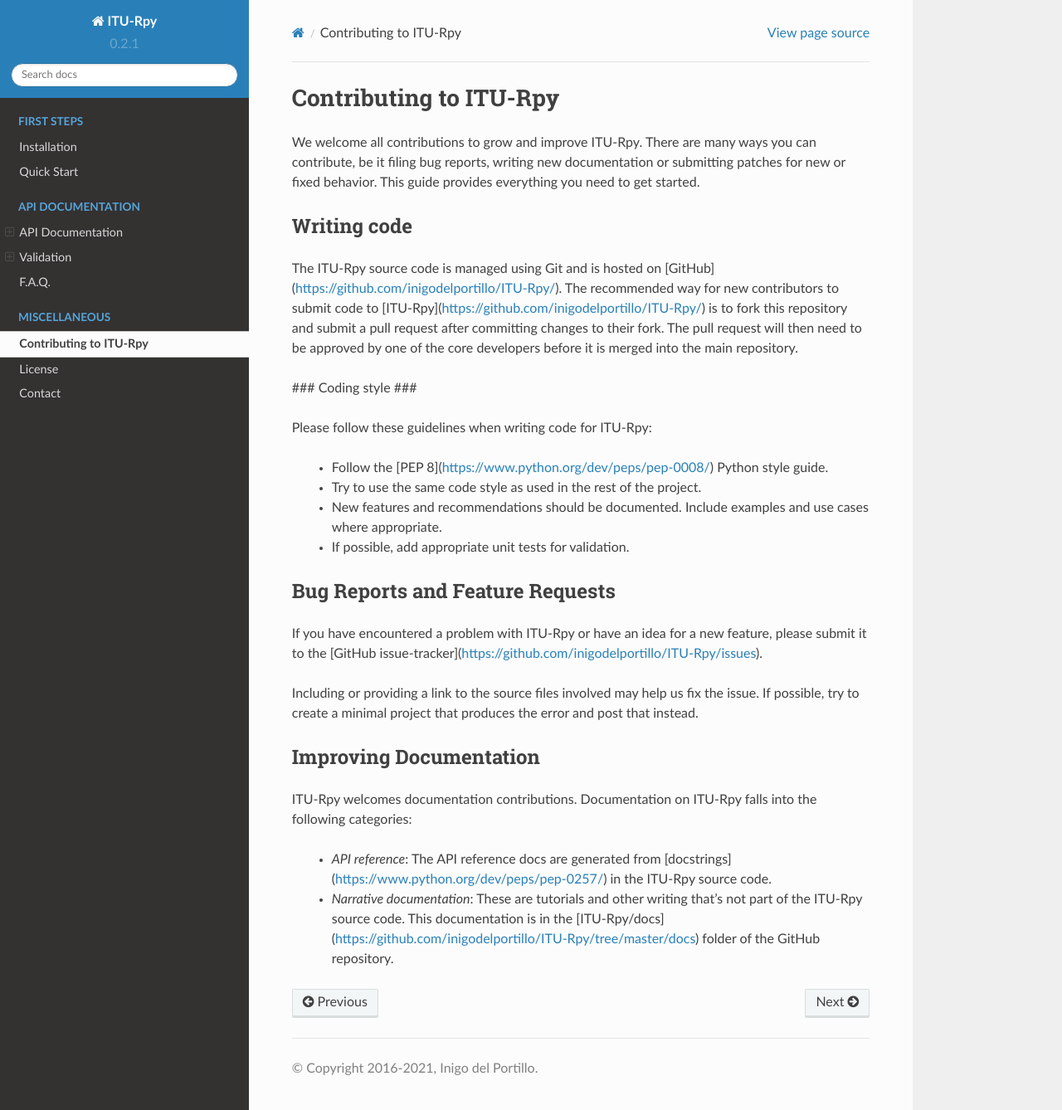
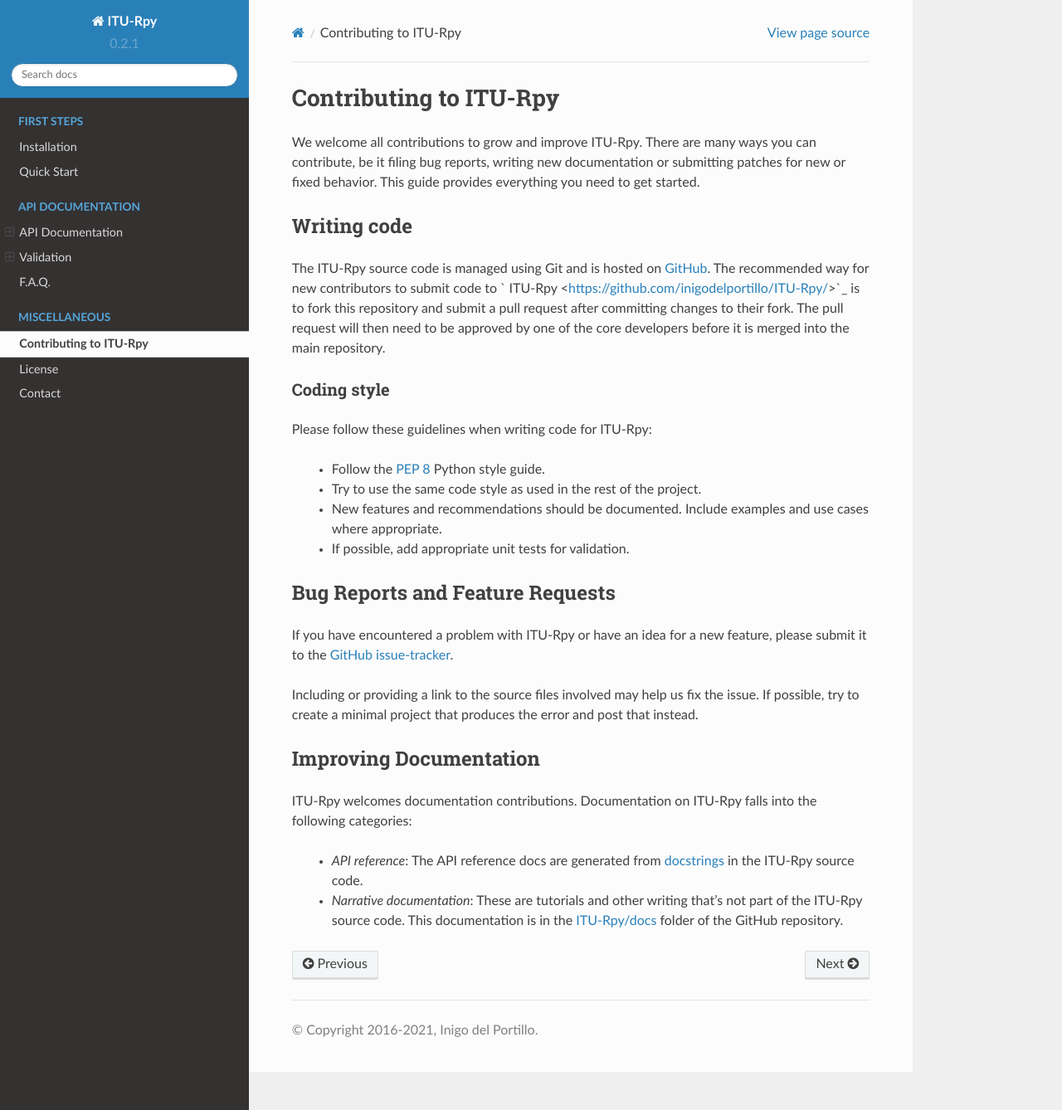
Before and after one commit to inigodelportillo/ITU-Rpy, a Sphinx documentation site: the page built from docs/contributing.rst, in a window 1280 px wide and 1338 px high. Shown: the whole window at 83% size. Built offline with Sphinx 7.4.7 and the Read the Docs theme 2.0.0, drawn with Linux system fonts in a browser that asks for light colours.

Commit message:
Fix typos in contributing doc

```diff
--- a/docs/contributing.rst
+++ b/docs/contributing.rst
@@ -7,13 +7,14 @@
 Writing code
 ------------
 
-The ITU-Rpy source code is managed using Git and is hosted on [GitHub](https://github.com/inigodelportillo/ITU-Rpy/). The recommended way for new contributors to submit code to [ITU-Rpy](https://github.com/inigodelportillo/ITU-Rpy/) is to fork this repository and submit a pull request after committing changes to their fork. The pull request will then need to be approved by one of the core developers before it is merged into the main repository.
+The ITU-Rpy source code is managed using Git and is hosted on `GitHub <https://github.com/inigodelportillo/ITU-Rpy/>`_. The recommended way for new contributors to submit code to ` ITU-Rpy <https://github.com/inigodelportillo/ITU-Rpy/>`_ is to fork this repository and submit a pull request after committing changes to their fork. The pull request will then need to be approved by one of the core developers before it is merged into the main repository.
 
-### Coding style ###
+Coding style
+~~~~~~~~~~~~
 
 Please follow these guidelines when writing code for ITU-Rpy:
 
- * Follow the [PEP 8](https://www.python.org/dev/peps/pep-0008/) Python style guide.
+ * Follow the `PEP 8 <https://www.python.org/dev/peps/pep-0008/>`_ Python style guide.
  * Try to use the same code style as used in the rest of the project.
  * New features and recommendations should be documented. Include examples and use cases where appropriate.
  * If possible, add appropriate unit tests for validation.
@@ -22,7 +23,7 @@
 Bug Reports and Feature Requests
 --------------------------------
 
-If you have encountered a problem with ITU-Rpy or have an idea for a new feature, please submit it to the [GitHub issue-tracker](https://github.com/inigodelportillo/ITU-Rpy/issues).
+If you have encountered a problem with ITU-Rpy or have an idea for a new feature, please submit it to the `GitHub issue-tracker <https://github.com/inigodelportillo/ITU-Rpy/issues>`_.
 
 Including or providing a link to the source files involved may help us fix the issue. If possible, try to create a minimal project that produces the error and post that instead.
 
@@ -31,5 +32,5 @@
 -----------------------
 ITU-Rpy welcomes documentation contributions. Documentation on ITU-Rpy falls into the following categories:
 
- * *API reference*: The API reference docs are generated from [docstrings](https://www.python.org/dev/peps/pep-0257/) in the ITU-Rpy source code.
- * *Narrative documentation*: These are tutorials and other writing that's not part of the ITU-Rpy source code. This documentation is in the [ITU-Rpy/docs](https://github.com/inigodelportillo/ITU-Rpy/tree/master/docs) folder of the GitHub repository.
+ * *API reference*: The API reference docs are generated from `docstrings <https://www.python.org/dev/peps/pep-0257/>`_ in the ITU-Rpy source code.
+ * *Narrative documentation*: These are tutorials and other writing that's not part of the ITU-Rpy source code. This documentation is in the `ITU-Rpy/docs <https://github.com/inigodelportillo/ITU-Rpy/tree/master/docs>`_ folder of the GitHub repository.
```
